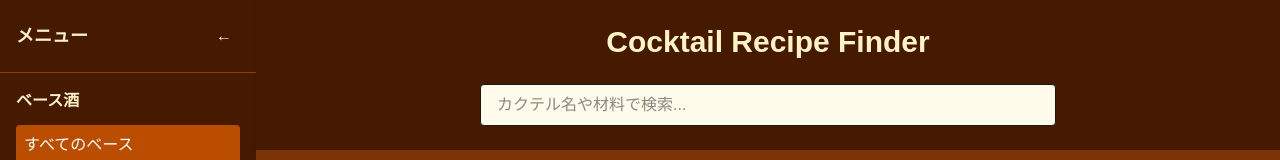
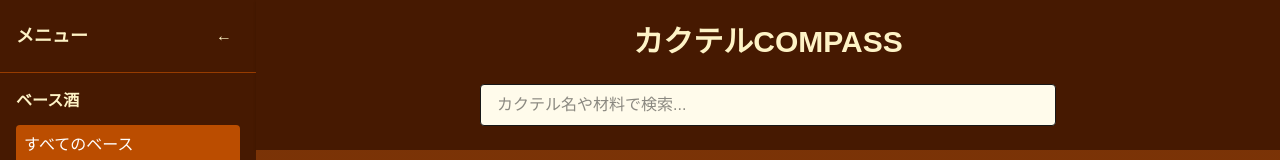
Before and after one commit to yuki034/bar_selection, a Next.js app: page / in a window 1280 px wide. Shown: the top 160 px of the page. Built offline with nearby package versions, Linux system fonts and the light colour scheme.

Commit message:
タイトル変更にサイドバーの変更加えました

```diff
--- a/app/cocktail/[cocktailId]/description/page.tsx
+++ b/app/cocktail/[cocktailId]/description/page.tsx
@@ -25,7 +25,7 @@ export async function generateMetadata(
   }
 
   return {
-    title: `${recipe.name} - 詳細説明 - Cocktail Recipe Finder`,
+    title: `${recipe.name} - 詳細説明 - カクテルCOMPASS`,
     description: recipe.description,
   };
 }
--- a/app/cocktail/[cocktailId]/page.tsx
+++ b/app/cocktail/[cocktailId]/page.tsx
@@ -25,7 +25,7 @@ export async function generateMetadata(
   }
 
   return {
-    title: `${recipe.name} - Cocktail Recipe Finder`,
+    title: `${recipe.name} - カクテルCOMPASS`,
     description: recipe.description,
     openGraph: {
       title: recipe.name,
--- a/app/components/CocktailFinder.tsx
+++ b/app/components/CocktailFinder.tsx
@@ -76,7 +76,7 @@ export default function CocktailFinder() {
         {/* メインコンテンツ */}
         <div className="flex-1 flex flex-col min-h-screen">
           <header className="bg-amber-950 shadow p-6 flex flex-col items-center gap-4">
-            <h1 className="text-3xl font-bold mb-2 text-amber-100">Cocktail Recipe Finder</h1>
+            <h1 className="text-3xl font-bold mb-2 text-amber-100">カクテルCOMPASS</h1>
             <div className="flex flex-col sm:flex-row gap-2 w-full max-w-xl">
               <input
                 type="text"
--- a/app/components/Sidebar.tsx
+++ b/app/components/Sidebar.tsx
@@ -10,7 +10,7 @@ interface SidebarProps {
   favorites: number[];
   onToggleFavorite: (id: number) => void;
 }
-
+[]
 const baseOptions = [
   "すべてのベース",
   "ジン",
```
